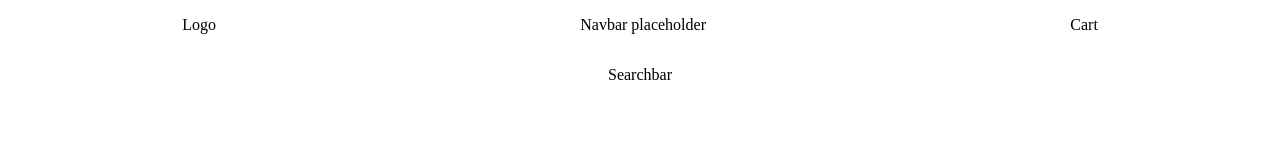
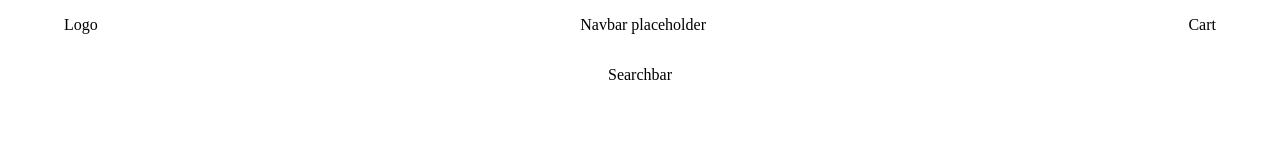
Before and after one commit to Ant-Shell/fe-take-home-mgsa, a React (Vite) app: page / in a window 1280 px wide. Shown: the top 160 px of the page. Built offline with nearby package versions, Linux system fonts and the light colour scheme; no server answers.

Commit message:
Adjust width and justify-content of container

```diff
--- a/src/components/Header/Header.css
+++ b/src/components/Header/Header.css
@@ -6,8 +6,8 @@
 }
 
 .header-content-container {
-  width: 100%;
+  width: 90%;
   display: flex;
   align-items: center;
-  justify-content: space-around;
+  justify-content: space-between;
 }
```
